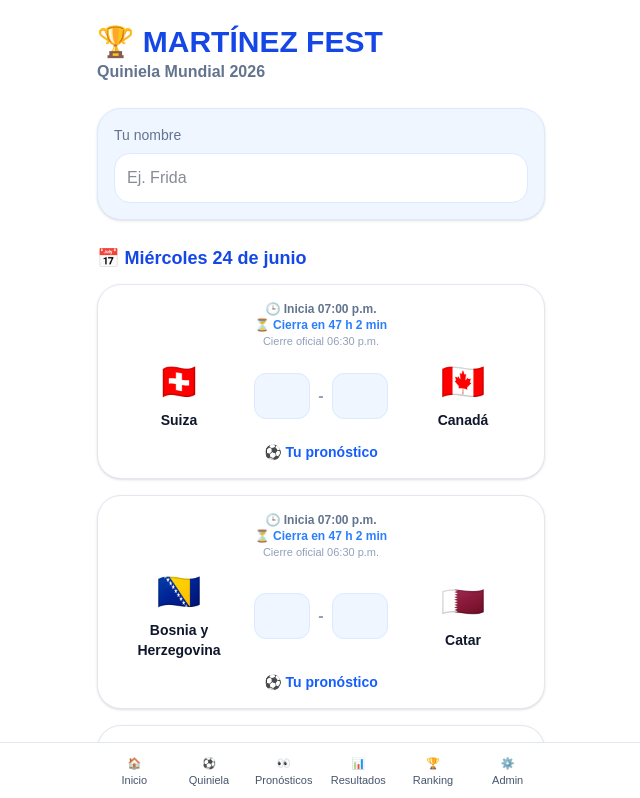
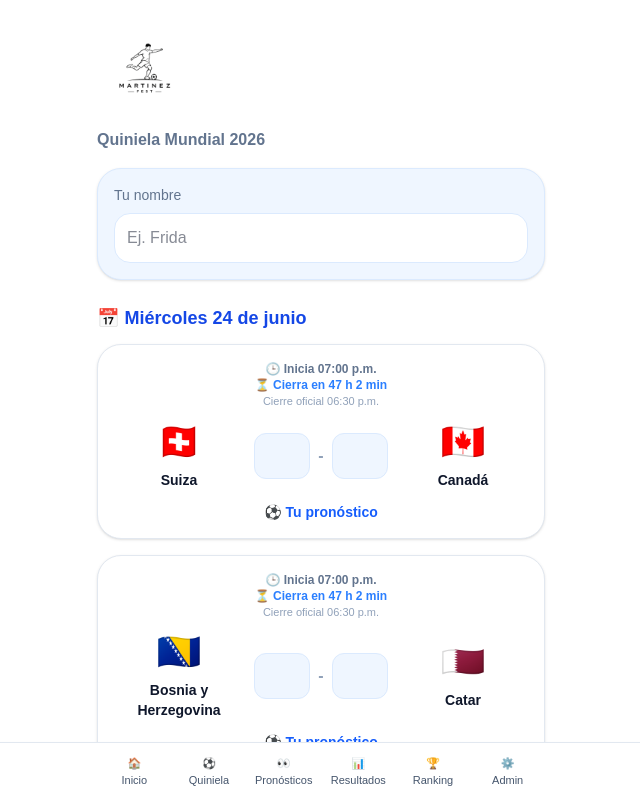
Before and after one commit to fridazzz119/Repository-name-martinez-fest, a Next.js app: page /quiniela in a window 1280 px wide. Shown: the top 798 px of the page, without its empty margins (319-959 px from the left). Built offline with nearby package versions, Linux system fonts and the light colour scheme.

Commit message:
version final martinez fest

```diff
--- a/app/quiniela/page.tsx
+++ b/app/quiniela/page.tsx
@@ -189,15 +189,18 @@ export default function QuinielaPage() {
   return (
     <main className="min-h-screen bg-white text-slate-900 p-4 pb-32">
       <div className="max-w-md mx-auto">
-        <div className="mb-6 pt-2">
-          <h1 className="text-3xl font-extrabold text-blue-700">
-            🏆 MARTÍNEZ FEST
-          </h1>
+      <div className="mb-4 pt-2">
+  <img
+    src="/logo.png"
+    alt="Martínez Fest"
+    className="w-24"
+  />
 
-          <p className="text-slate-500 font-semibold">
-            Quiniela Mundial 2026
-          </p>
-        </div>
+  <p className="text-slate-500 font-semibold mt-2">
+    Quiniela Mundial 2026
+  </p>
+</div>
+
 
         <div className="bg-blue-50 border border-blue-100 rounded-3xl p-4 mb-6 shadow-sm">
           <label className="block text-sm text-slate-500 mb-2">
```
Also changed, not shown: public/logo.png (added).
